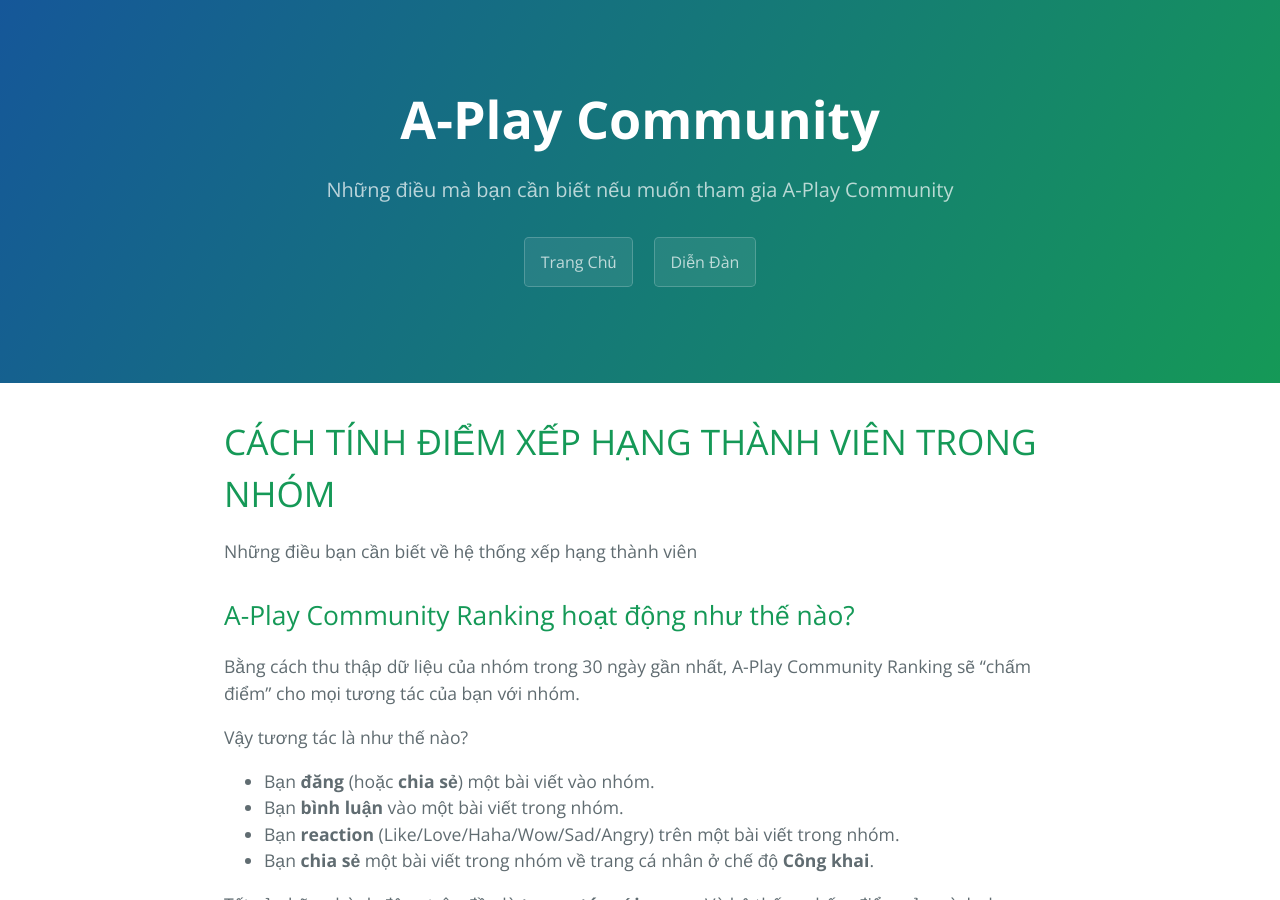
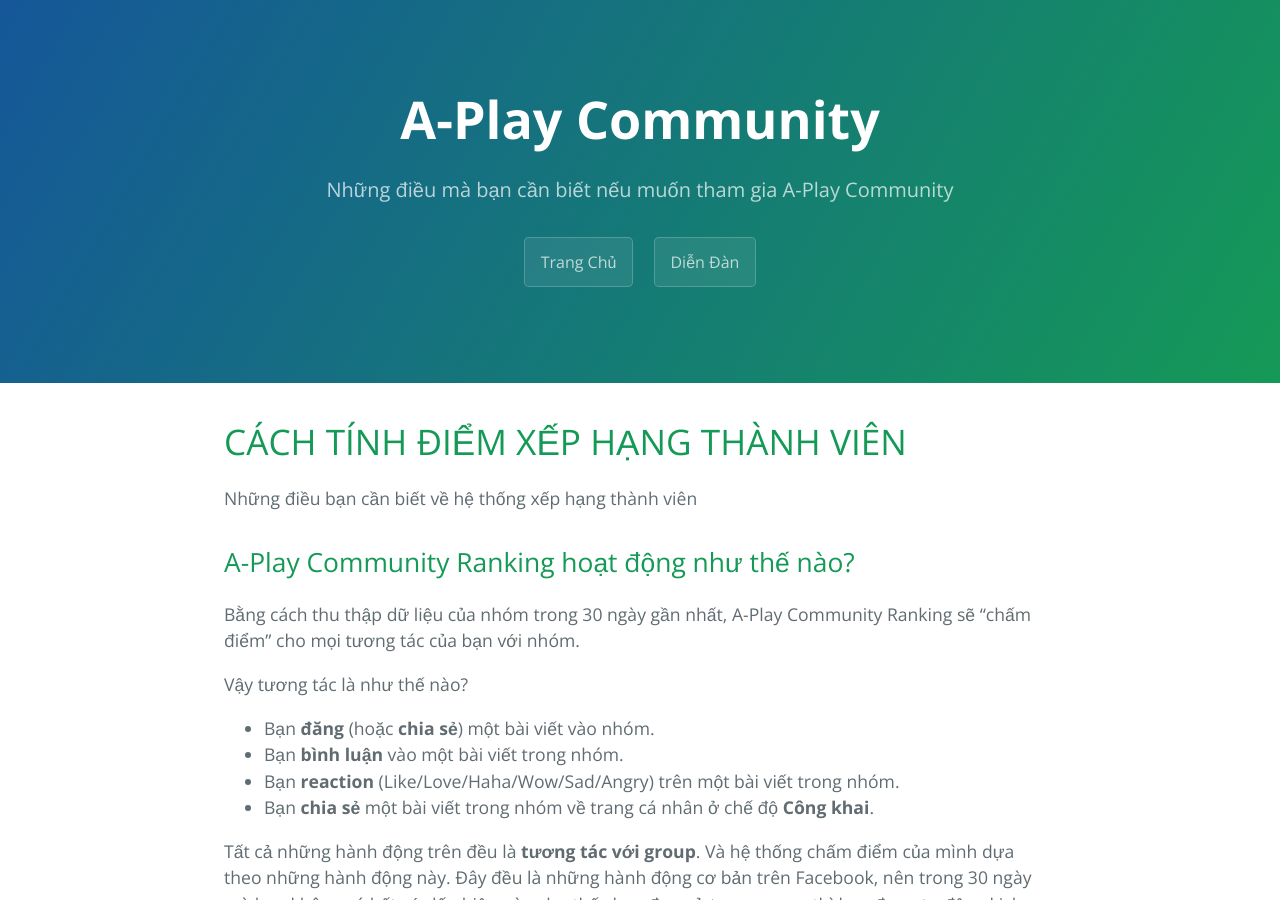
Before and after one commit to huuvinhvn/aplay, a Jekyll site: the page built from rank.md, in a window 1280 px wide and 900 px high. Built offline with Jekyll 4.4.1, drawn with Linux system fonts in a browser that asks for light colours; our own code applies the rules of GitHub Pages for plain Markdown files.

Commit message:
Update rank.md

```diff
--- a/rank.md
+++ b/rank.md
@@ -1,4 +1,4 @@
-# CÁCH TÍNH ĐIỂM XẾP HẠNG THÀNH VIÊN TRONG NHÓM
+# CÁCH TÍNH ĐIỂM XẾP HẠNG THÀNH VIÊN
 
 Những điều bạn cần biết về hệ thống xếp hạng thành viên
 
```
